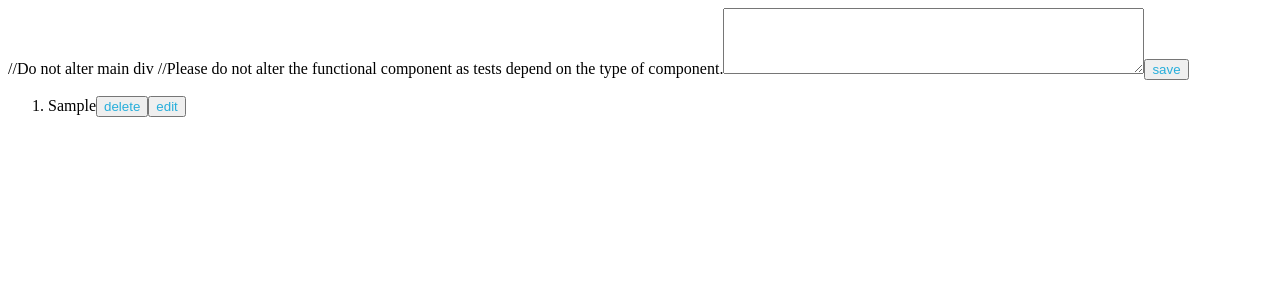
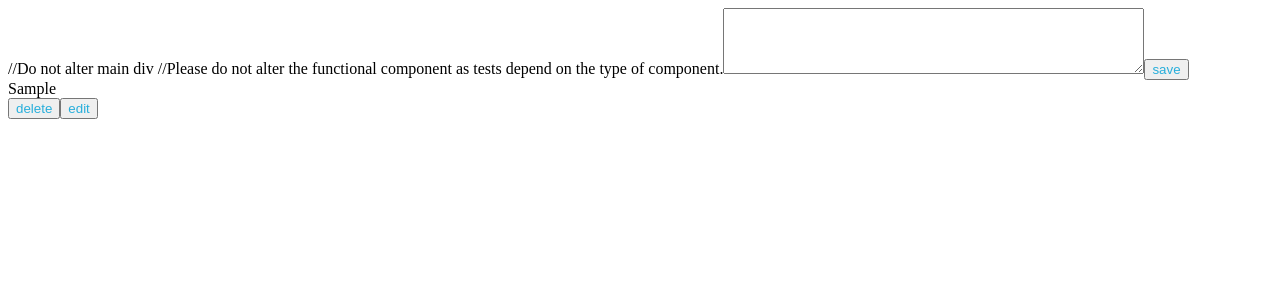
Before and after one commit to mohitgehi/Weekend-Hackathon-3---Todo-List-React-1, a React app: page / in a window 1280 px wide. Both pictures are taken after typing "Sample" into the empty fields and a click on the button "save". Shown: the top 300 px of the page. Built offline with nearby package versions, Linux system fonts and the light colour scheme.

Commit message:
trying something new

```diff
--- a/src/components/App.js
+++ b/src/components/App.js
@@ -47,11 +47,14 @@ function App()
 	//Please do not alter the functional component as tests depend on the type of component.
 	<textarea id="task" ref={task} rows="4" cols="50"></textarea>
 	<button id="btn" onClick={saveTask}>save</button>
-	<ol>
+	<div>
 		{
 			tasks.map(task => (
-				<li key={task.id}>
-					<span   className="list">{task.name}</span>
+				<div  key={task.id}>
+					<div className="list">
+						{task.name}
+					</div>
+					<div>
 						<button className="delete" onClick={() => deleteTask(task.id)}>delete</button>
 						<button className="edit" onClick={() => edit(task.id)}>edit</button>
 						{
@@ -63,10 +66,11 @@ function App()
 							:
 							null
 						}
-				</li>
+					</div>
+				</div>
 			))
 		}
-	</ol>
+	</div>
 	</div>
 	);
 }
```
Lines whose indentation alone changed are shown as unchanged.
